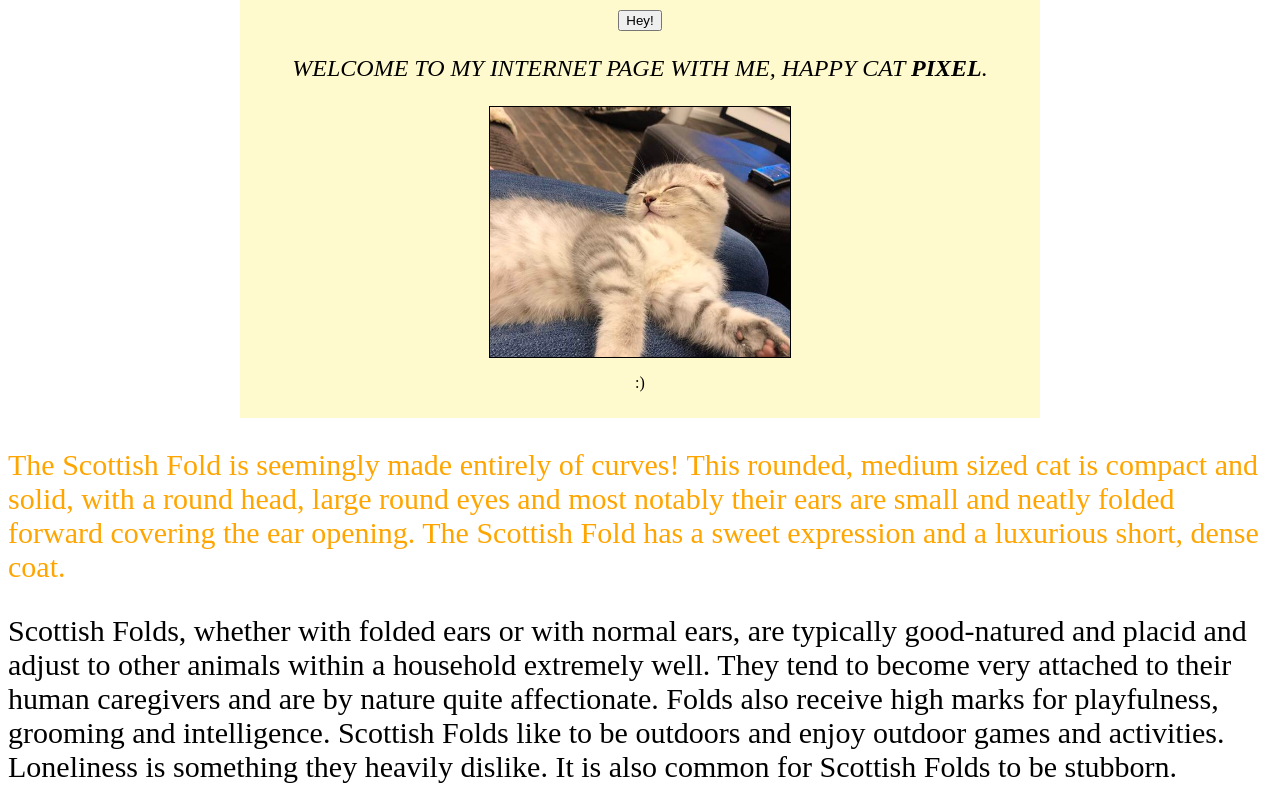
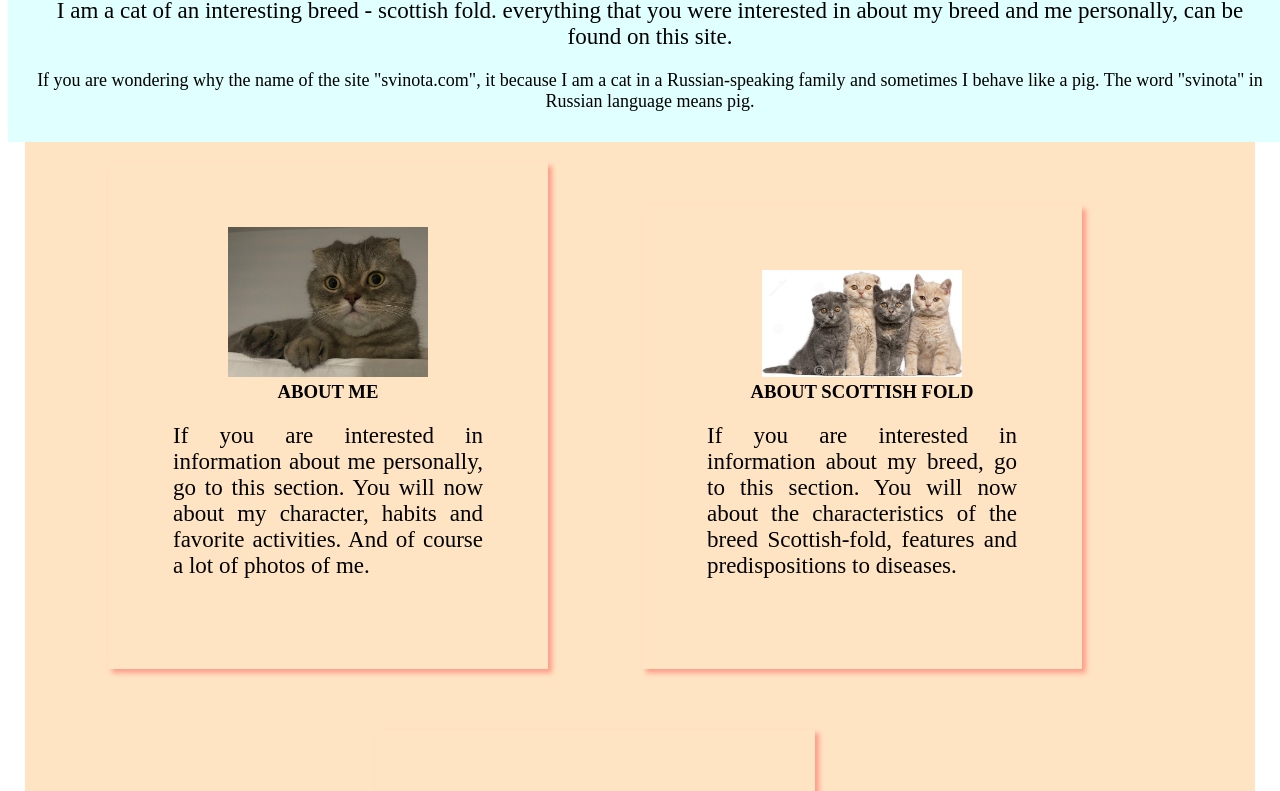
Before and after one commit to MMB0H/svinota-com, a plain HTML site: page index.html in a window 1280 px wide. Shown: the part 90-881 px from the top of the page. Drawn offline with Linux system fonts and the light colour scheme.

Commit message:
all over again

```diff
--- a/index.html
+++ b/index.html
@@ -1,29 +1,35 @@
+<!DOCTYPE html>
 <html>
 <head>
-       <title>Svinota.com the best svinota</title>
-       <link rel="stylesheet" href="style.css">
+  <meta charset="UTF-8">
+  <link type="image/png" sizes="16x16" rel="icon" href="icons/16x16.png">
+  <title>Pixel I am</title>
+  <link rel="stylesheet" href="style.css">
 </head>
 <body>
-       <div>
-         <h1>MIAU</h1>
-         <button class="button-1">Hey!</button>
-         <p style="font-size: 24px; text-transform: uppercase;font-style:
-       italic">Welcome to my internet page with me, happy cat <strong>pixel</strong>.</p>
-        <img src="picture1.jpg" alt="картинка1" width="300" height="250" border="1" />
-          <p>:)</p>
-       </div>
-       <p style="color: orange; font-size: 30px;">The Scottish Fold is seemingly made
-         entirely of curves! This rounded, medium sized cat is compact and solid, with a
-         round head, large round eyes and most notably their ears are small and neatly
-         folded forward covering the ear opening. The Scottish Fold has a sweet expression
-         and a luxurious short, dense coat.</p>
-        <p style="font-size: 30px;">Scottish Folds, whether with folded ears
-          or with normal ears, are typically good-natured and placid and adjust
-          to other animals within a household extremely well. They tend to become
-          very attached to their human caregivers and are by nature quite affectionate.
-          Folds also receive high marks for playfulness, grooming and intelligence.
-          Scottish Folds like to be outdoors and enjoy outdoor games and activities.
-          Loneliness is something they heavily dislike. It is also common
-          for Scottish Folds to be stubborn.</p>
+  <header class="header">
+  <h1>Welcome to my internet page!</h1>
+  <p> I am a cat of an interesting breed - scottish fold. everything that you were interested in about my breed
+    and me personally, can be found on this site.</p>
+  <p class="paragraph">If you are wondering why the name of the site "svinota.com", it because I am a cat in a Russian-speaking family and sometimes I behave like a pig. The word "svinota" in Russian language means pig.</p>
+  </header>
+
+  <section class="content">
+      <div class="card">
+        <img src="icons/head about me.jpg" alt="картинка" class="image">
+        <h3 class="title-card">About me</h3>
+        <p class="card-text">If you are interested in information about me personally, go to this section. You will now about my character, habits and favorite activities. And of course a lot of photos of me.</p>
+      </div>
+      <div class="card">
+        <img src="icons/head about breed.jpeg" alt="картинка" class="image">
+        <h3 class="title-card">About scottish fold</h3>
+        <p class="card-text">If you are interested in information about my breed, go to this section. You will now about the characteristics of the breed Scottish-fold, features and predispositions to diseases.</p>
+      </div>
+      <div class="card">
+        <img src="icons/head about cats.jpeg" alt="картинка" class="image">
+        <h3 class="title-card">About cats</h3>
+        <p class="card-text">If you are interested in information about cats, click here. The whole truth about cats, types of breeds, characteristics and characters.</p>
+      </div>
+  </section>
 </body>
 </html>
--- a/style.css
+++ b/style.css
@@ -1,12 +1,45 @@
-div {margin: auto;
-  width: 800px;
-  height: 500px;
-  background-color: LemonChiffon;
+.header {
+  background-color: #E0FFFF;
+  font-family: "Times New Roman", Georgia, Serif;
+  text-align: center;
+  padding: 10px 10px 20px 10px;
+  width: 100%;
+  margin: 0;}
+h1 {
+  color: #000000;
+  font-size: 26px;
+  margin: 20px;}
+p {
+  color: #000000;
+  font-size: 23px;
+  margin: 20px;}
+.paragraph {
+  color: #000000;
+  font-size: 18px;
+  margin: 10px 10px;}
+.content {
+  width: 1200px;
+  height: 800;
+  margin: auto;
+  padding: 20px 15px 30px 15px;
+  background-color: #FFE4C4;
+  font-family: "Times New Roman", Georgia, Serif;
+  background-position: center;
   text-align: center;}
-button-1 {background-color: black;
-    color: white}
-h1 {color: green;
-  margin-top: 0;
-  padding-top: 34px;}
-p {font-family: serif;
-  24px;}
+.card {
+  display: inline-block;
+  width: 350px;
+  margin-bottom: 60px;
+  padding: 45px 45px 70px 45px;
+  margin-right: 90px;
+  box-shadow: 4px 4px 5px rgba(250, 50, 50, .4);}
+.image {
+  width: 200px;
+  margin: 20px 50px 0px 50px;
+  text-align: center;}
+.title-card {
+  text-align: center;
+  text-transform: uppercase;
+  margin-top: 0;}
+.card-text{
+  text-align: justify;}
```
Also changed, not shown: favicon.ico (added), icons/16x16.png (added), icons/head about breed.jpeg (added), icons/head about cats.jpeg (added), icons/head about me.jpg (added), picture1.jpg (deleted), 3 other files.
